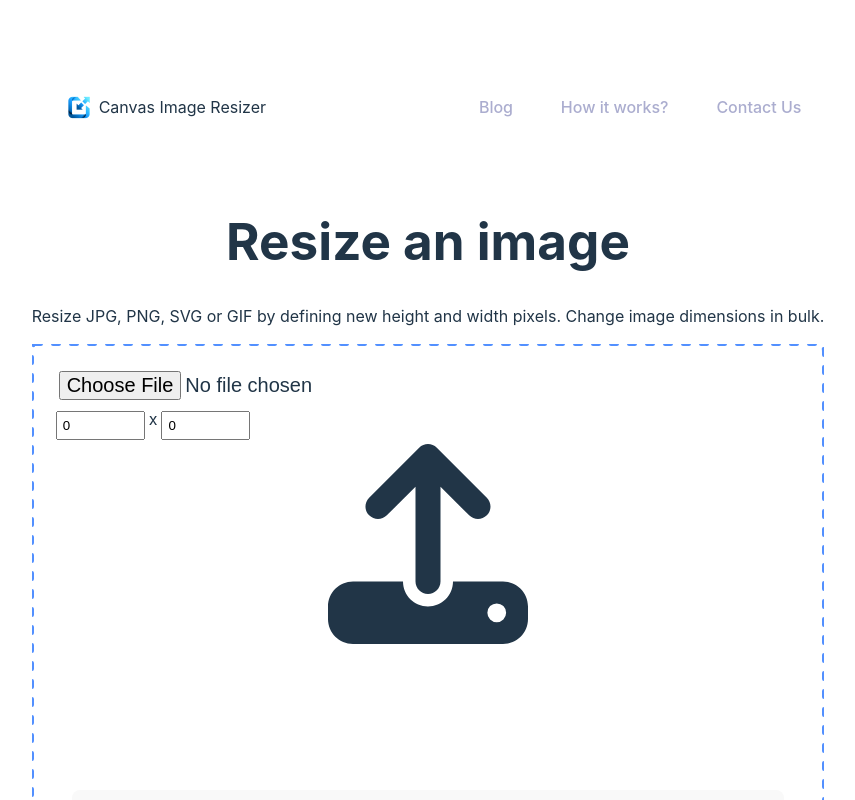
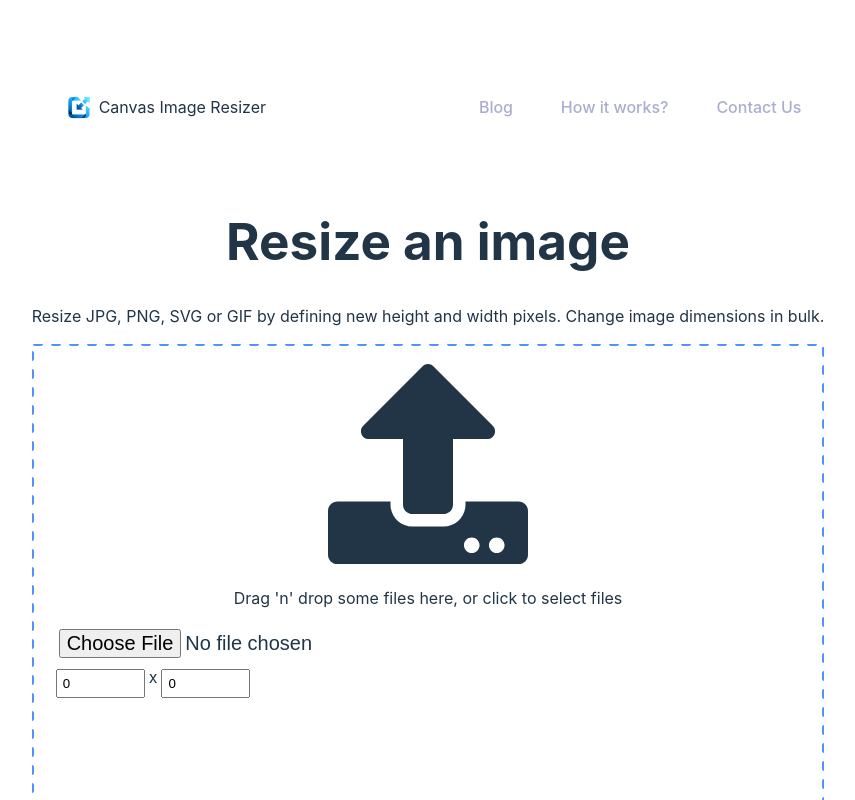
Before and after one commit to kaderbozkaya/image-resizer, a React (Vite) app: page / in a window 1280 px wide. Shown: the top 800 px of the page, without its empty margins (212-1067 px from the left). Built offline with nearby package versions, Linux system fonts and the light colour scheme.

Commit message:
dropzone library added

```diff
--- a/package.json
+++ b/package.json
@@ -13,6 +13,7 @@
     "konva": "^9.3.14",
     "react": "^18.3.1",
     "react-dom": "^18.3.1",
+    "react-dropzone": "^14.2.3",
     "react-icons": "^5.2.1",
     "react-image-file-resizer": "^0.4.8"
   },
--- a/src/App.jsx
+++ b/src/App.jsx
@@ -1,16 +1,27 @@
-import React, { useState, useRef } from "react";
-import ".//App.css";
-import { FaUpload } from "react-icons/fa6";
+import React, { useState, useRef, useCallback } from "react";
+import { useDropzone } from "react-dropzone";
+import "./App.css";
+import { FaUpload } from "react-icons/fa";
 import logo from "./assets/unnamed.png";
 
 const App = () => {
   const [image, setImage] = useState(null);
-  const [width, setWidth] = useState(0); //genişliği set etmek için
-  const [height, setHeight] = useState(0); //yüksekliği set etmek için
-  const originalWidthToHeightRatio = useRef(1); //orijinal genişlik yükseklik oranını saklamak için referans
+  const [width, setWidth] = useState(0);
+  const [height, setHeight] = useState(0);
+  const originalWidthToHeightRatio = useRef(1);
   const canvasRef = useRef(null);
 
-  //seçilen dosyayı okur ve openImage fonksiyonunu çağırarak resmi açar.
+  const onDrop = useCallback((acceptedFiles) => {
+    const file = acceptedFiles[0];
+    if (file) {
+      const reader = new FileReader();
+      reader.onload = () => openImage(reader.result);
+      reader.readAsDataURL(file);
+    }
+  }, []);
+
+  const { getRootProps, getInputProps } = useDropzone({ onDrop });
+
   const handleFileChange = (event) => {
     const file = event.target.files[0];
     if (file) {
@@ -19,8 +30,6 @@ const App = () => {
       reader.readAsDataURL(file);
     }
   };
-
-  //yüklenen resmi bir Image nesnesi olarak açar, orijinal genişlik/yükseklik oranını kaydeder ve resmi yeniden boyutlandırır.
 
   const openImage = (src) => {
     const img = new Image();
@@ -33,7 +42,6 @@ const App = () => {
     img.src = src;
     setImage(img);
   };
-  //görseli verilen yeni genişlik ve yükseklik ile yeniden boyutlandırır ve canvasa çizer
 
   const resizeImage = (newWidth, newHeight) => {
     const canvas = canvasRef.current;
@@ -42,19 +50,18 @@ const App = () => {
     canvas.height = newHeight;
     ctx.drawImage(image, 0, 0, newWidth, newHeight);
   };
-  //görseli yeni genişlikle yeniden boyutlandırır.
+
   const handleWidthChange = (event) => {
     const newWidth = Number(event.target.value);
     setWidth(newWidth);
     resizeImage(newWidth, height);
   };
-  //görseli yeni yükseklikle yeniden boyutlandırır.
+
   const handleHeightChange = (event) => {
     const newHeight = Number(event.target.value);
     setHeight(newHeight);
     resizeImage(width, newHeight);
   };
-  //Görseli indirmek için
 
   const downloadImage = () => {
     const canvas = canvasRef.current;
@@ -67,7 +74,7 @@ const App = () => {
     ).data;
 
     const isEmpty = canvasData.every((pixel, index) => {
-      return index % 4 === 3 ? pixel === 0 : true; // Check alpha channel only
+      return index % 4 === 3 ? pixel === 0 : true;
     });
 
     if (isEmpty) {
@@ -100,12 +107,16 @@ const App = () => {
         Change image dimensions in bulk.
       </p>
       <div className="resizer">
+        <div {...getRootProps({ className: "dropzone" })}>
+          <input {...getInputProps()} />
+          {!image && <FaUpload className="upload-icon" />}
+          <p>Drag 'n' drop some files here, or click to select files</p>
+        </div>
         <input
           type="file"
           className="resizer__file"
           onChange={handleFileChange}
         />
-
         <div className="dimensions">
           <input
             type="number"
@@ -121,7 +132,7 @@ const App = () => {
             onChange={handleHeightChange}
           />
         </div>
-        {!image && <FaUpload className="upload-icon" />}
+        {/* {!image && <FaUpload className="upload-icon" />} */}
         <div className="image-and-btn">
           <canvas ref={canvasRef} className="canvas"></canvas>
           <button onClick={downloadImage} className="btn">
```
Also changed, not shown: 1 other file (tests, documents, lock files or other folders).
